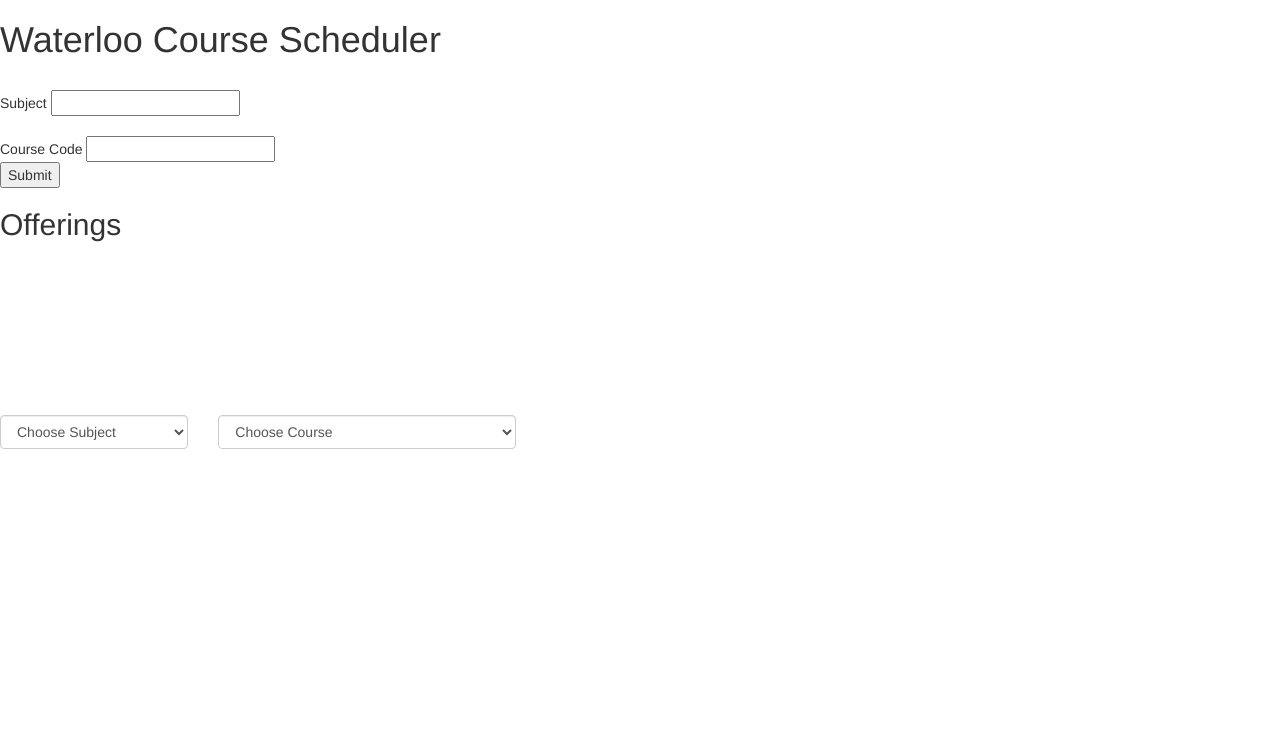
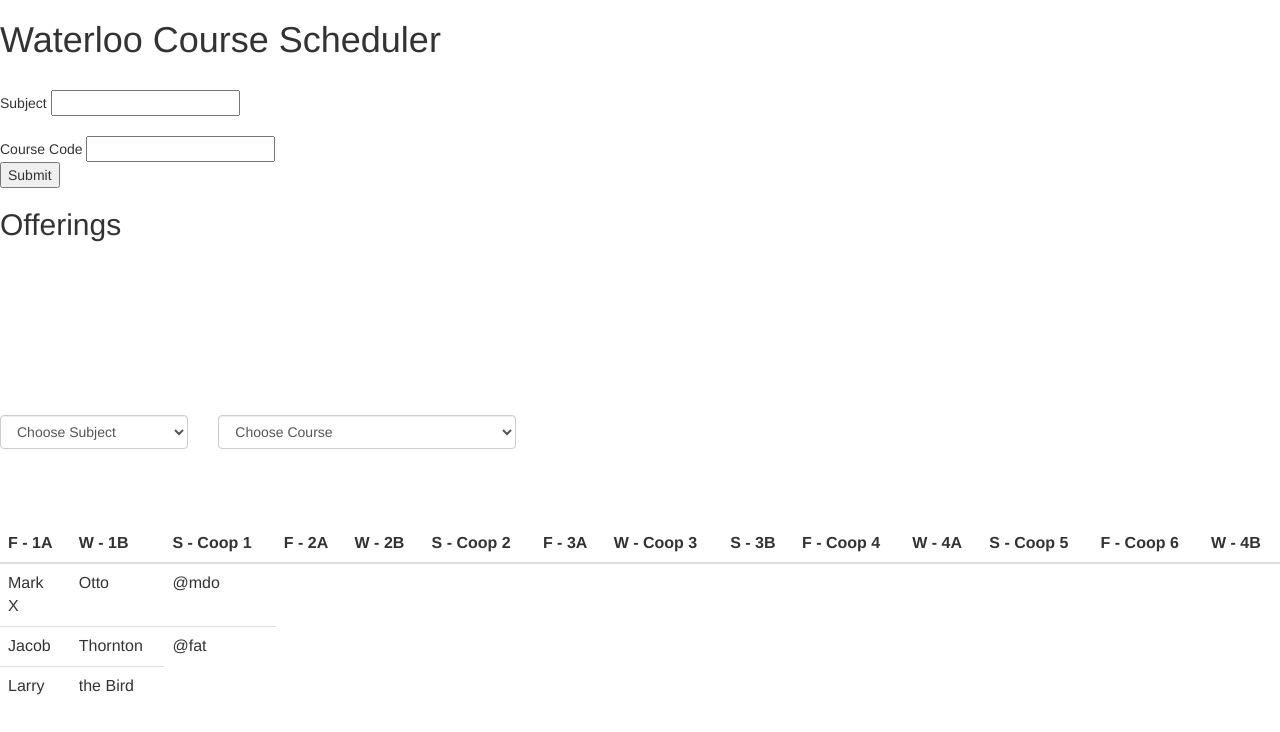
Before and after one commit to benson-guo/Waterloo-Course-Scheduler, a plain HTML site: page html/index.html in a window 1280 px wide. Drawn offline with nearby package versions, Linux system fonts and the light colour scheme; files that its build step writes are made by us from their sources; no server answers; files whose address does not match are found by name.

Commit message:
created base table

```diff
--- a/html/index.html
+++ b/html/index.html
@@ -49,6 +49,43 @@
 		<div id="coursePrereq"></div>
 		<div id="courseAntireq"></div>
 		<div id="courseCoreq"></div>
+		<br><br>
+		<table class="table">
+		  <thead>
+		    <tr>
+		      <th>F - 1A</th>
+		      <th>W - 1B</th>
+		      <th>S - Coop 1</th>
+		      <th>F - 2A</th>
+		      <th>W - 2B</th>
+		      <th>S - Coop 2</th>
+		      <th>F - 3A</th>
+		      <th>W - Coop 3</th>
+		      <th>S - 3B</th>
+		      <th>F - Coop 4</th>
+		      <th>W - 4A</th>
+		      <th>S - Coop 5</th>
+		      <th>F - Coop 6</th>
+		      <th>W - 4B</th>
+		    </tr>
+		  </thead>
+		  <tbody>
+		    <tr>
+		      <td>Mark<div class='deleteMe'>X</div></td>
+		      <td>Otto</td>
+		      <td>@mdo</td>
+		    </tr>
+		    <tr>
+		      <td>Jacob</td>
+		      <td>Thornton</td>
+		      <td>@fat</td>
+		    </tr>
+		    <tr>
+		      <td>Larry</td>
+		      <td>the Bird</td>
+		    </tr>
+		  </tbody>
+		</table>
 	</body>
 </html>
 
--- a/js/main.js
+++ b/js/main.js
@@ -97,3 +97,7 @@
         }
     });
 });
+
+$(".deleteMe").on("click", function(){
+   $(this).closest("td").remove();
+});
```
